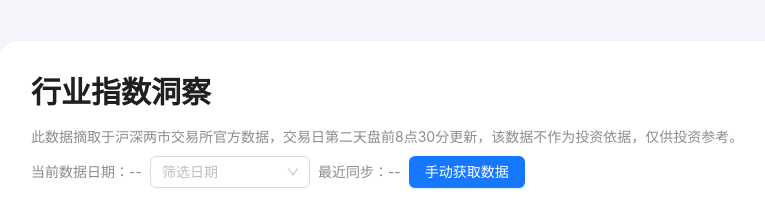
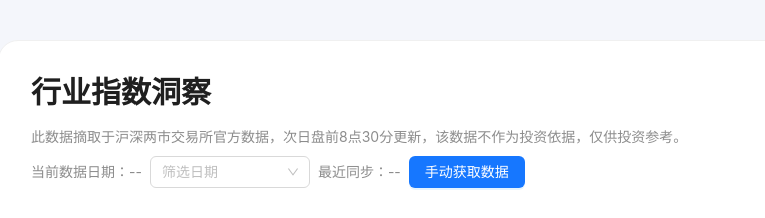
Before and after one commit to itzhan/stockWeb, a Next.js app: page / in a window 1280 px wide. Shown: the top 218 px of the page, without its empty margins (82-847 px from the left). Built offline with nearby package versions, Linux system fonts and the light colour scheme; no server answers; the database is empty.

Commit message:
fix：细节完善

```diff
--- a/app/page.tsx
+++ b/app/page.tsx
@@ -305,7 +305,7 @@ const nameColumn: ColumnType<IndexRecord> = {
   dataIndex: "index_name",
   key: "name",
   fixed: "left",
-  width: 80,
+  width: 95,
   render: (_value, record) => (
     <Space
       direction="vertical"
@@ -805,7 +805,7 @@ export default function Home() {
               <div>
                 <Typography.Title level={2}>行业指数洞察</Typography.Title>
                 <Typography.Text type="secondary">
-                  此数据摘取于沪深两市交易所官方数据，交易日第二天盘前8点30分更新，该数据不作为投资依据，仅供投资参考。
+                  此数据摘取于沪深两市交易所官方数据，次日盘前8点30分更新，该数据不作为投资依据，仅供投资参考。
                 </Typography.Text>
               </div>
               <Space wrap align="center">
```
